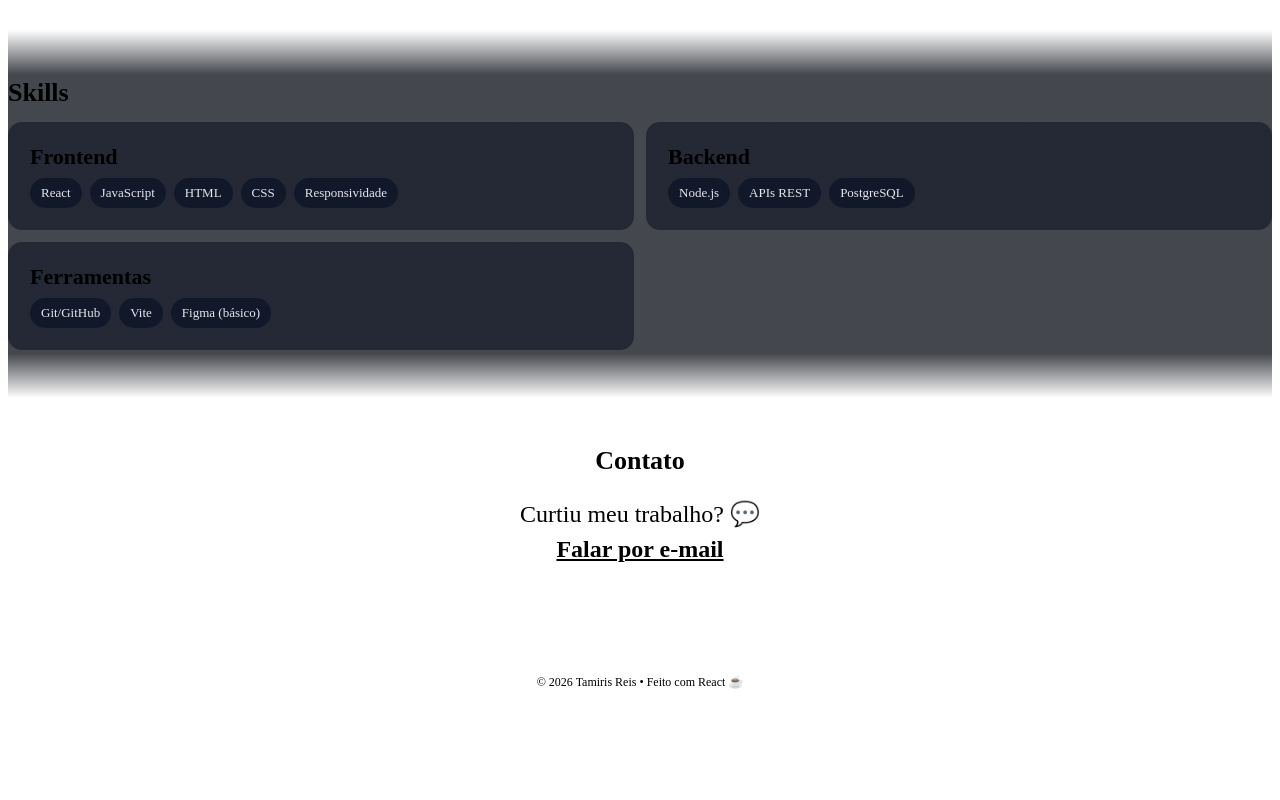
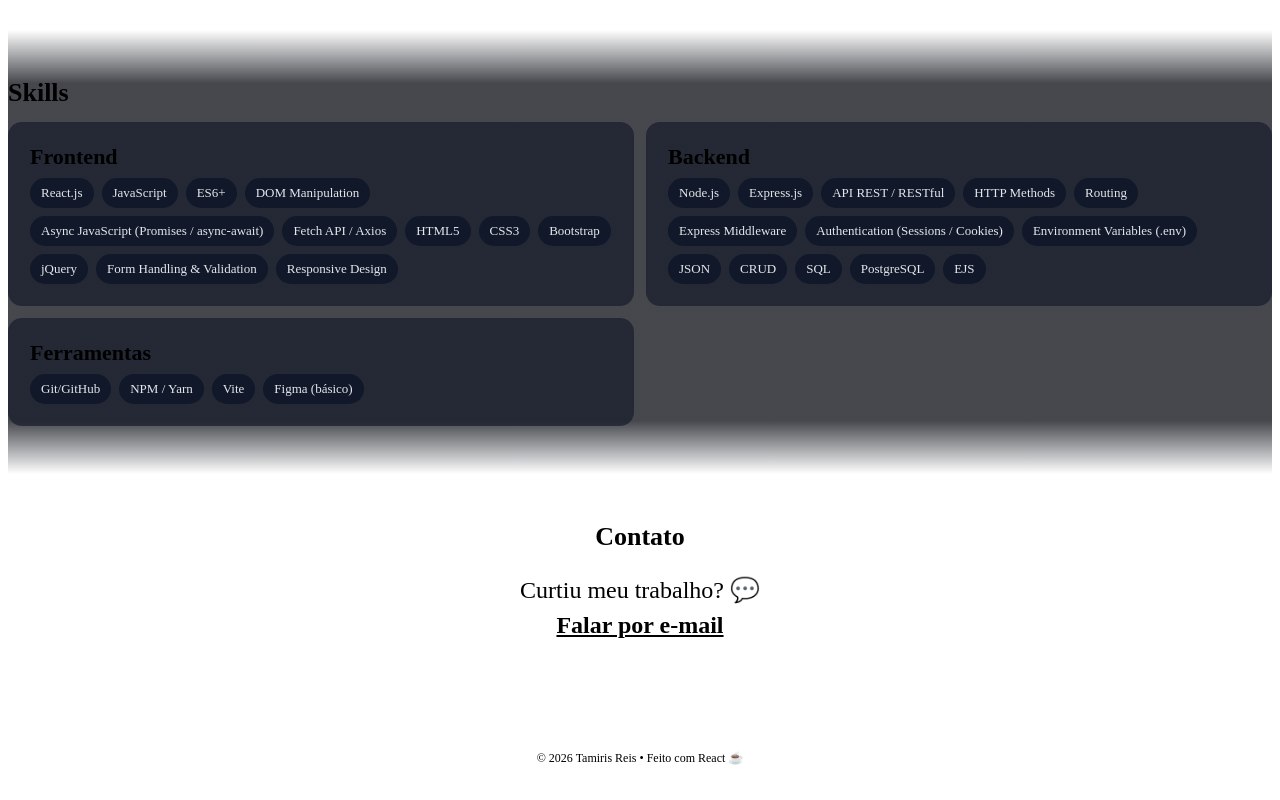
Before and after one commit to tamicoding/portfolio, a React (Vite) app: page / in a window 1280 px wide. Shown: the part 961-1761 px from the top of the page. Before the commit the page ends 1685 px from the top, so only its background shows below. Built offline with nearby package versions, Linux system fonts and the light colour scheme; the HTML template or start-up script is replaced by a standard one.

Commit message:
feat: refine portfolio UI, content and accessibility

```diff
--- a/src/components/Skills.jsx
+++ b/src/components/Skills.jsx
@@ -1,7 +1,34 @@
 const skills = {
-  Frontend: ["React", "JavaScript", "HTML", "CSS", "Responsividade"],
-  Backend: ["Node.js", "APIs REST", "PostgreSQL"],
-  Ferramentas: ["Git/GitHub", "Vite", "Figma (básico)"],
+  Frontend: [
+    "React.js",
+    "JavaScript",
+    "ES6+",
+    "DOM Manipulation",
+    "Async JavaScript (Promises / async-await)",
+    "Fetch API / Axios",
+    "HTML5",
+    "CSS3",
+    "Bootstrap",
+    "jQuery",
+    "Form Handling & Validation",
+    "Responsive Design"
+  ],
+  Backend: [
+    "Node.js",
+    "Express.js",
+    "API REST / RESTful",
+    "HTTP Methods",
+    "Routing",
+    "Express Middleware",
+    "Authentication (Sessions / Cookies)",
+    "Environment Variables (.env)",
+    "JSON",
+    "CRUD",
+    "SQL",
+    "PostgreSQL",
+    "EJS"
+  ],
+  Ferramentas: ["Git/GitHub", "NPM / Yarn", "Vite", "Figma (básico)"],
 };
 
 export default function Skills() {
```
